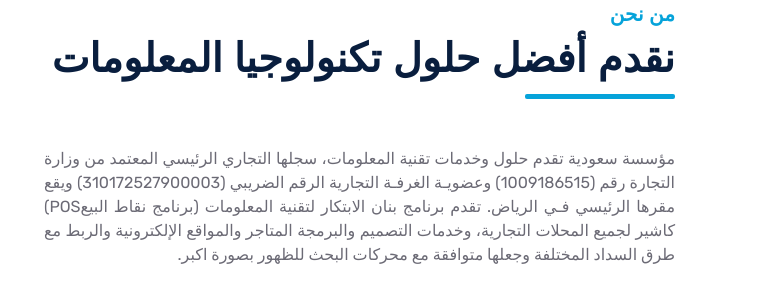
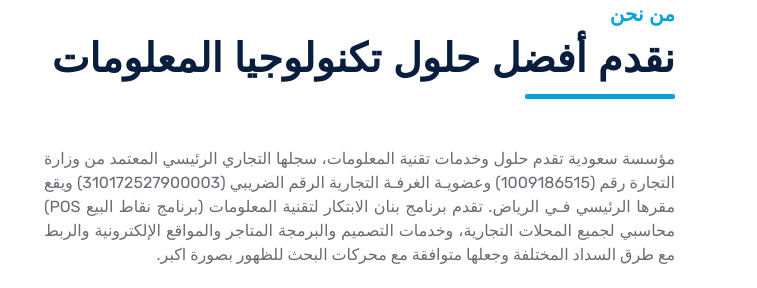
Before and after one commit to wdmutasim/bayanal-ebtkar., a plain HTML site: page index.html in a window 1280 px wide. Shown: the part 1269-1557 px from the top of the page, 523-1280 px from the left. Drawn offline with nearby package versions, Linux system fonts and the light colour scheme.

Commit message:
Fix typo in POS description in index.html

```diff
--- a/index.html
+++ b/index.html
@@ -266,7 +266,7 @@
                     <p class="mb-4" style="text-align: justify;">
                         مؤسسة سعودية تقدم حلول وخدمات تقنية المعلومات، سجلها التجاري الرئيسي المعتمد من وزارة التجارة
                         رقم (1009186515) وعضويـة الغرفـة التجارية الرقم الضريبي (310172527900003) ويقع مقرها الرئيسي فـي
-                        الرياض. تقدم برنامج بنان الابتكار لتقنية المعلومات (برنامج نقاط البيعPOS) كاشير لجميع المحلات
+                        الرياض. تقدم برنامج بنان الابتكار لتقنية المعلومات (برنامج نقاط البيع POS) محاسبي لجميع المحلات
                         التجارية، وخدمات التصميم والبرمجة المتاجر والمواقع الإلكترونية والربط مع طرق السداد المختلفة
                         وجعلها متوافقة مع محركات البحث للظهور بصورة اكبر.
                     </p>
```
